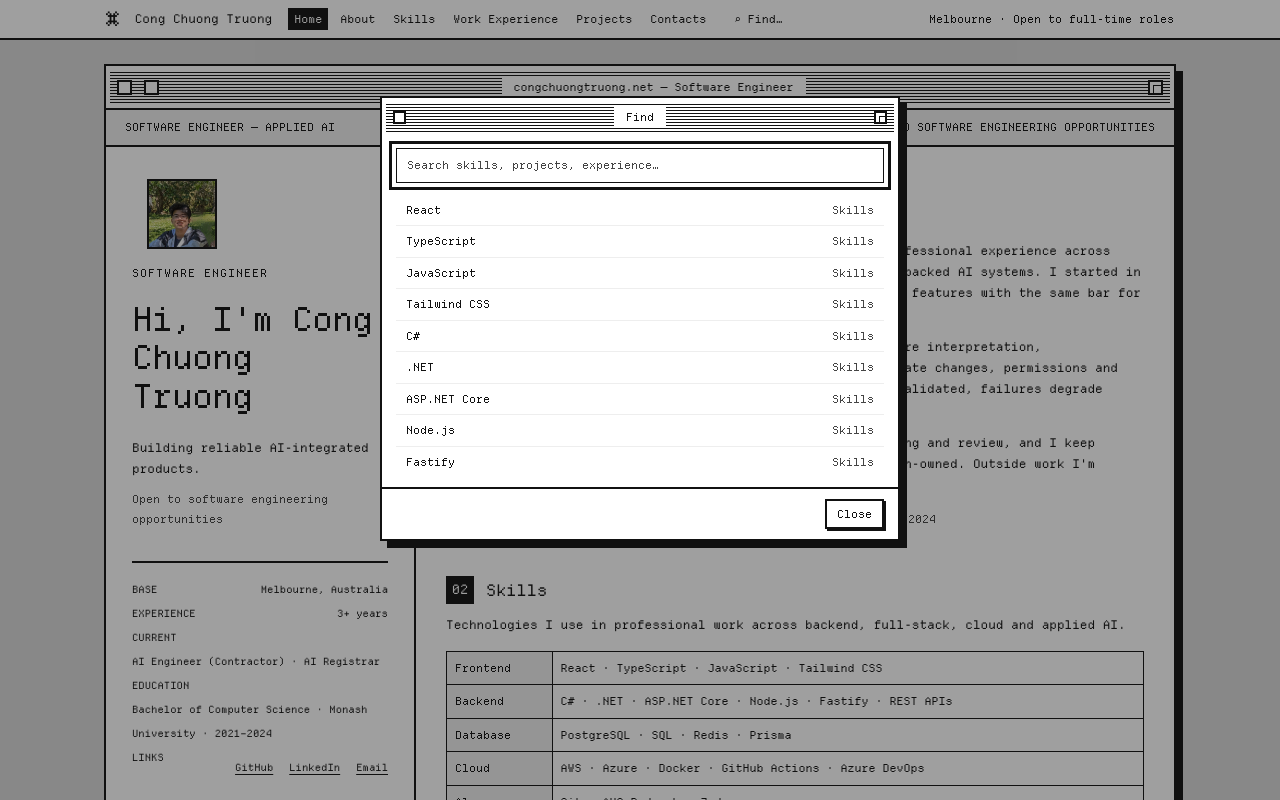
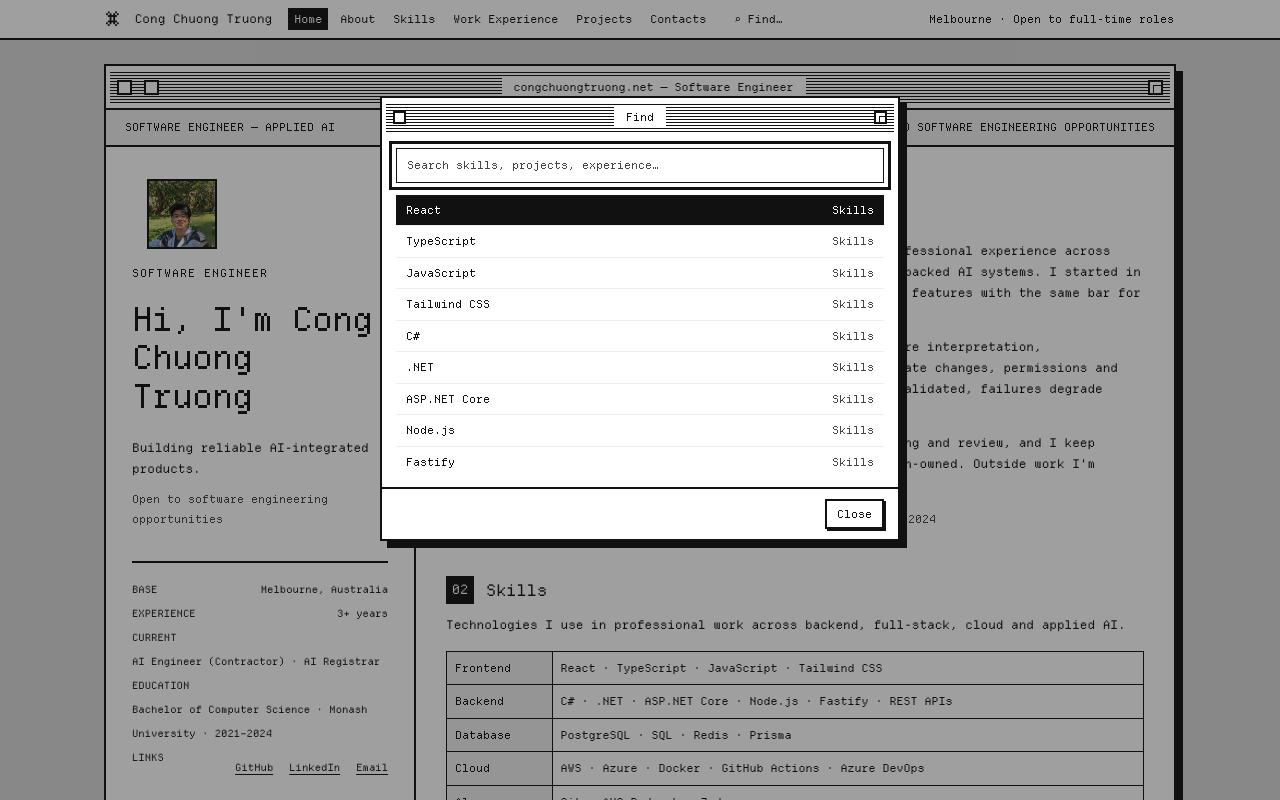
Before and after one commit to ctru0009/portfolio, a React (Vite) app: page / in a window 1280 px wide. Both pictures are taken after a click on the button "⌕ Find…". Shown: the top 800 px of the page. Built offline with nearby package versions, Linux system fonts and the light colour scheme.

Commit message:
fix(dialogs): focus trap/restore, find keyboard nav, scrollbars

```diff
--- a/src/components/mac/FindDialog.tsx
+++ b/src/components/mac/FindDialog.tsx
@@ -1,4 +1,5 @@
-import { useMemo, useState } from "react";
+import { useEffect, useMemo, useRef, useState } from "react";
+import type { KeyboardEvent as ReactKeyboardEvent } from "react";
 import { searchIndex } from "../../data/searchIndex";
 import MacDialog from "./MacDialog";
 import SquareButton from "./SquareButton";
@@ -16,6 +17,8 @@ const sectionLabel: Record<string, string> = {
 
 const FindDialog = ({ open, onClose }: FindDialogProps) => {
   const [query, setQuery] = useState("");
+  const [activeIndex, setActiveIndex] = useState(0);
+  const listRef = useRef<HTMLDivElement>(null);
 
   const results = useMemo(() => {
     const needle = query.trim().toLowerCase();
@@ -25,14 +28,41 @@ const FindDialog = ({ open, onClose }: FindDialogProps) => {
     );
   }, [query]);
 
+  useEffect(() => {
+    setActiveIndex(0);
+  }, [query]);
+
+  useEffect(() => {
+    if (activeIndex >= results.length) return;
+    (
+      listRef.current?.children[activeIndex] as HTMLElement | undefined
+    )?.scrollIntoView({ block: "nearest" });
+  }, [activeIndex, results]);
+
   const handleClose = () => {
     setQuery("");
+    setActiveIndex(0);
     onClose();
   };
 
   const handleSelect = (section: string) => {
     handleClose();
     document.getElementById(section)?.scrollIntoView();
+  };
+
+  const handleKeyDown = (event: ReactKeyboardEvent<HTMLInputElement>) => {
+    if (results.length === 0) return;
+    const clamped = Math.min(activeIndex, results.length - 1);
+    if (event.key === "ArrowDown") {
+      event.preventDefault();
+      setActiveIndex(Math.min(clamped + 1, results.length - 1));
+    } else if (event.key === "ArrowUp") {
+      event.preventDefault();
+      setActiveIndex(Math.max(clamped - 1, 0));
+    } else if (event.key === "Enter") {
+      event.preventDefault();
+      handleSelect(results[clamped].section);
+    }
   };
 
   return (
@@ -46,12 +76,15 @@ const FindDialog = ({ open, onClose }: FindDialogProps) => {
         type="text"
         value={query}
         onChange={(event) => setQuery(event.target.value)}
+        onKeyDown={handleKeyDown}
         placeholder="Search skills, projects, experience…"
-        autoFocus
         aria-label="Search"
         className="w-full border border-ink bg-paper px-2.5 py-2 text-[11px] placeholder:text-muted"
       />
-      <div className="mt-3 max-h-[280px] overflow-y-auto">
+      <div
+        ref={listRef}
+        className="mac-scroll mt-3 max-h-[280px] overflow-y-auto"
+      >
         {results.length === 0 ? (
           <p className="px-2.5 py-2 text-[11px] text-muted">
             No results found for &quot;{query}&quot;
@@ -62,10 +95,21 @@ const FindDialog = ({ open, onClose }: FindDialogProps) => {
               key={`${entry.label}-${index}`}
               type="button"
               onClick={() => handleSelect(entry.section)}
-              className="group flex w-full justify-between gap-3 border-t border-chrome px-2.5 py-[7px] text-left text-[11px] first:border-t-0 hover:bg-ink hover:text-paper"
+              onMouseEnter={() => setActiveIndex(index)}
+              className={`group flex w-full justify-between gap-3 border-t border-chrome px-2.5 py-[7px] text-left text-[11px] first:border-t-0 ${
+                index === activeIndex
+                  ? "bg-ink text-paper"
+                  : "hover:bg-ink hover:text-paper"
+              }`}
             >
               <span>{entry.label}</span>
-              <span className="text-muted group-hover:text-paper">
+              <span
+                className={
+                  index === activeIndex
+                    ? "text-paper"
+                    : "text-muted group-hover:text-paper"
+                }
+              >
                 {sectionLabel[entry.section] ?? entry.section}
               </span>
             </button>
--- a/src/components/mac/MacDialog.tsx
+++ b/src/components/mac/MacDialog.tsx
@@ -1,4 +1,4 @@
-import { useEffect } from "react";
+import { useEffect, useRef } from "react";
 import type { ReactNode } from "react";
 
 interface MacDialogProps {
@@ -11,6 +11,9 @@ interface MacDialogProps {
 
 const boxClass = "h-[13px] w-[13px] flex-shrink-0 border-2 border-ink bg-paper";
 
+const FOCUSABLE =
+  'a[href], button:not([disabled]), input:not([disabled]), select:not([disabled]), textarea:not([disabled]), [tabindex]:not([tabindex="-1"])';
+
 const MacDialog = ({
   title,
   open,
@@ -18,16 +21,58 @@ const MacDialog = ({
   children,
   footer,
 }: MacDialogProps) => {
+  const dialogRef = useRef<HTMLDivElement>(null);
+  const openerRef = useRef<HTMLElement | null>(null);
+
   useEffect(() => {
     if (!open) return;
 
     const handleKeyDown = (event: KeyboardEvent) => {
-      if (event.key === "Escape") onClose();
+      if (event.key === "Escape") {
+        onClose();
+        return;
+      }
+      if (event.key !== "Tab" || !dialogRef.current) return;
+
+      const nodes = Array.from(
+        dialogRef.current.querySelectorAll<HTMLElement>(FOCUSABLE),
+      );
+      if (nodes.length === 0) {
+        event.preventDefault();
+        dialogRef.current.focus();
+        return;
+      }
+
+      const first = nodes[0];
+      const last = nodes[nodes.length - 1];
+      const active = document.activeElement;
+
+      if (event.shiftKey) {
+        if (active === first || !dialogRef.current.contains(active)) {
+          event.preventDefault();
+          last.focus();
+        }
+      } else if (active === last || !dialogRef.current.contains(active)) {
+        event.preventDefault();
+        first.focus();
+      }
     };
 
     document.addEventListener("keydown", handleKeyDown);
     return () => document.removeEventListener("keydown", handleKeyDown);
   }, [open, onClose]);
+
+  useEffect(() => {
+    if (!open) return;
+    openerRef.current = document.activeElement as HTMLElement | null;
+    const dialog = dialogRef.current;
+    if (dialog && !dialog.contains(document.activeElement)) {
+      (dialog.querySelector<HTMLElement>(FOCUSABLE) ?? dialog).focus({
+        preventScroll: true,
+      });
+    }
+    return () => openerRef.current?.focus({ preventScroll: true });
+  }, [open]);
 
   if (!open) return null;
 
@@ -37,10 +82,12 @@ const MacDialog = ({
       onClick={onClose}
     >
       <div
+        ref={dialogRef}
         role="dialog"
         aria-modal="true"
         aria-label={title}
-        className="w-full max-w-[520px] border-2 border-ink bg-paper shadow-hard"
+        tabIndex={-1}
+        className="w-full max-w-[520px] border-2 border-ink bg-paper shadow-hard outline-none"
         onClick={(event) => event.stopPropagation()}
       >
         <div className="mac-titlebar-stripes m-1 flex h-[30px] items-center gap-3 px-[7px]">
--- a/src/index.css
+++ b/src/index.css
@@ -11,6 +11,11 @@
 @layer base {
     :root {
         color-scheme: light;
+    }
+
+    html {
+        scrollbar-color: #111 #eee;
+        scrollbar-width: thin;
     }
 
     body {
@@ -39,6 +44,11 @@
 }
 
 @layer components {
+    .mac-scroll {
+        scrollbar-color: #111 #eee;
+        scrollbar-width: thin;
+    }
+
     .mac-titlebar-stripes {
         background: repeating-linear-gradient(
             to bottom,
```
